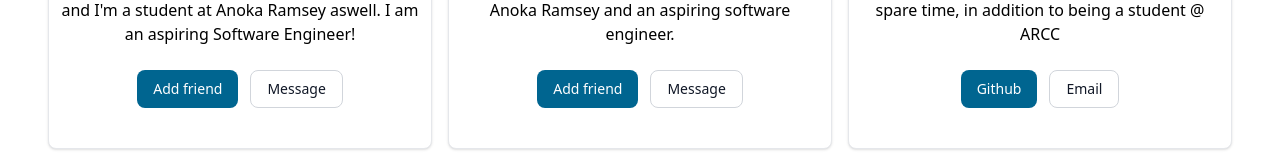
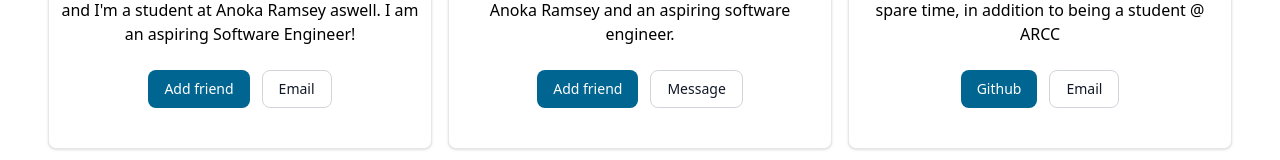
Before and after one commit to SqmL1/ProgrammingClub, a Nuxt app: page /about in a window 1280 px wide. Shown: the part 671-831 px from the top of the page. Built offline with nearby package versions, Linux system fonts and the light colour scheme.

Commit message:
added email etc

```diff
--- a/pages/about.vue
+++ b/pages/about.vue
@@ -20,7 +20,7 @@
                             <span class="text-center mt-2 mx-2 max-w-prose">Hi, I'm Daren! I build websites in my freetime, and I'm a student at Anoka Ramsey aswell. I am an aspiring Software Engineer!</span>
                             <div class="flex mt-4 md:mt-6">
                                 <a href="https://www.instagram.com/" class="inline-flex items-center px-4 py-2 text-sm font-medium text-center text-white bg-header-text rounded-lg hover:bg-blue-800 focus:ring-4 focus:outline-none focus:ring-blue-300 dark:bg-blue-600 dark:hover:bg-blue-700 dark:focus:ring-blue-800">Add friend</a>
-                                <a href="#" class="inline-flex items-center px-4 py-2 text-sm font-medium text-center text-gray-900 bg-white border border-gray-300 rounded-lg hover:bg-gray-100 focus:ring-4 focus:outline-none focus:ring-gray-200 dark:bg-gray-800 dark:text-white dark:border-gray-600 dark:hover:bg-gray-700 dark:hover:border-gray-700 dark:focus:ring-gray-700 ms-3">Message</a>
+                                <a href="mailto:daren.bach@my.anokaramsey.edu" class="inline-flex items-center px-4 py-2 text-sm font-medium text-center text-gray-900 bg-white border border-gray-300 rounded-lg hover:bg-gray-100 focus:ring-4 focus:outline-none focus:ring-gray-200 dark:bg-gray-800 dark:text-white dark:border-gray-600 dark:hover:bg-gray-700 dark:hover:border-gray-700 dark:focus:ring-gray-700 ms-3">Email</a>
                             </div>
                         </div>
                     </div>
```
